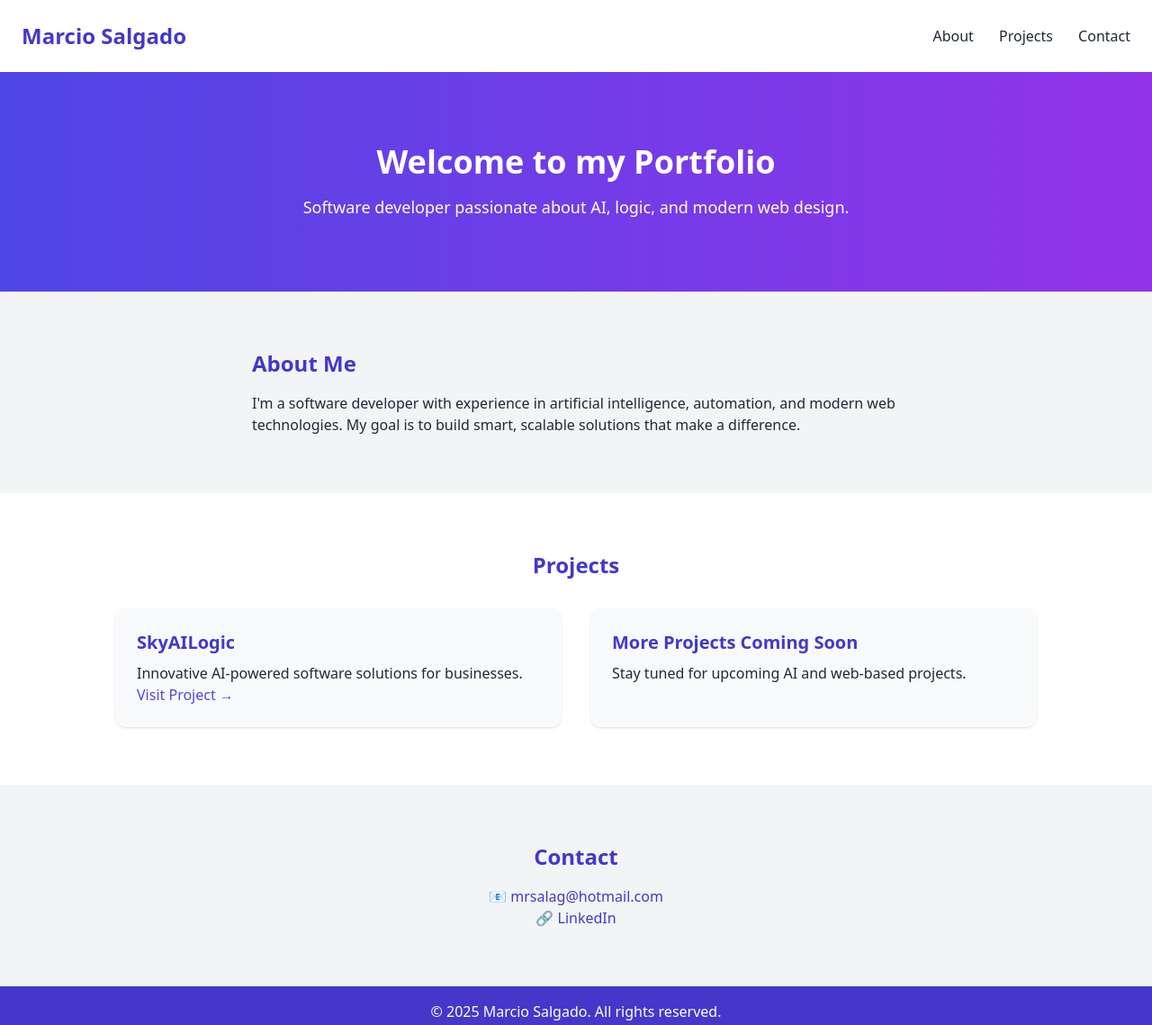
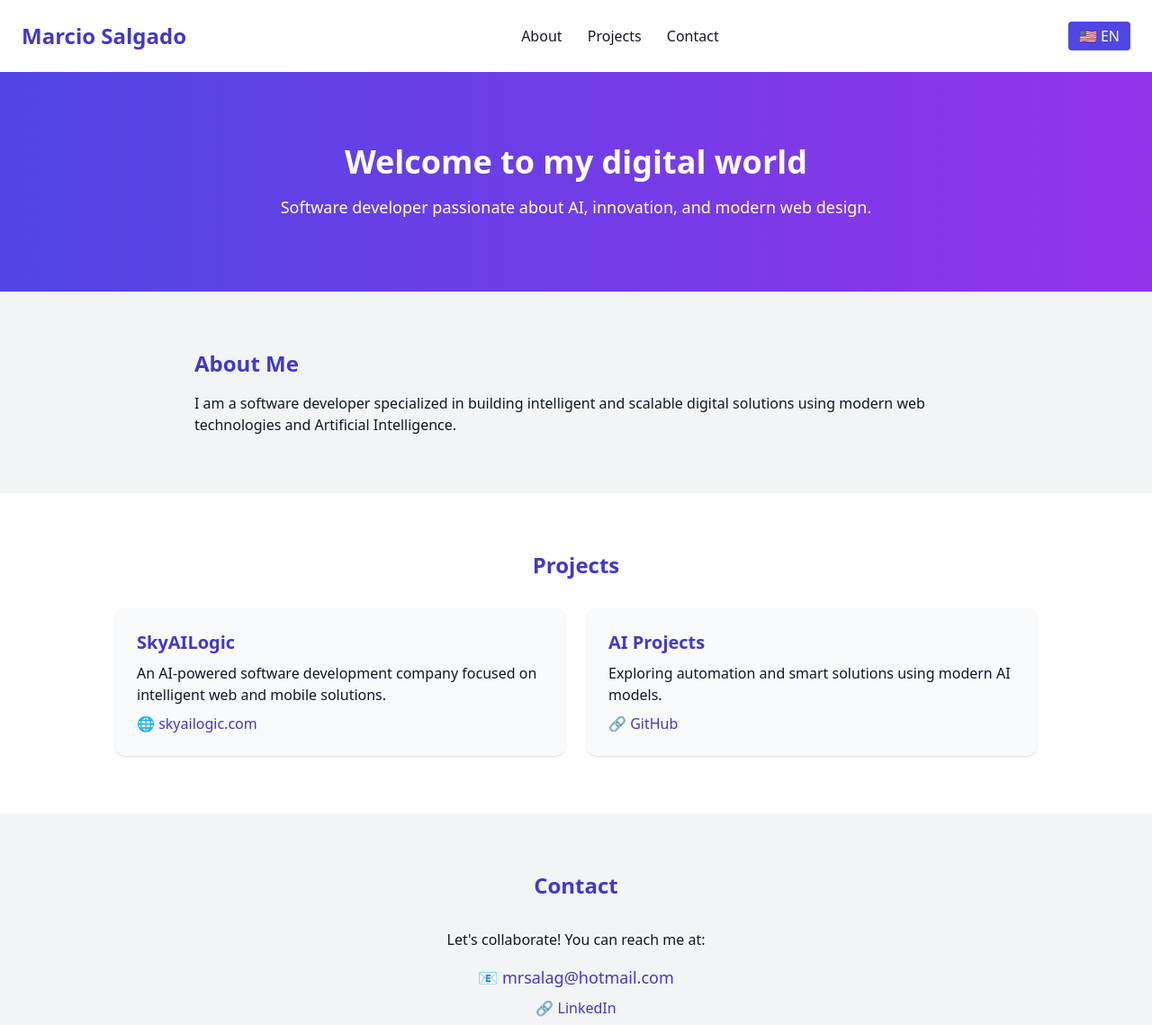
Before and after one commit to mrsalag1967/mrsalag1967.github.io, a plain HTML site: page index.html in a window 1280 px wide. Shown: the top 1139 px of the page at 90% size. Drawn offline with nearby package versions, Linux system fonts and the light colour scheme.

Commit message:
First commit - personal portfolio

```diff
--- a/index.html
+++ b/index.html
@@ -6,54 +6,75 @@
   <title>Marcio Salgado | Portfolio</title>
   <script src="https://cdn.tailwindcss.com"></script>
 </head>
-<body class="bg-gray-100 text-gray-800">
+<body class="bg-gray-100 text-gray-900">
 
   <!-- Header -->
   <header class="bg-white shadow-md p-6 flex justify-between items-center">
     <h1 class="text-2xl font-bold text-indigo-700">Marcio Salgado</h1>
-    <nav class="space-x-6">
-      <a href="#about" class="hover:text-indigo-700">About</a>
-      <a href="#projects" class="hover:text-indigo-700">Projects</a>
-      <a href="#contact" class="hover:text-indigo-700">Contact</a>
+
+    <nav class="space-x-6 hidden md:block">
+      <a href="#about" class="hover:text-indigo-700 lang" data-en="About" data-es="Sobre mí">About</a>
+      <a href="#projects" class="hover:text-indigo-700 lang" data-en="Projects" data-es="Proyectos">Projects</a>
+      <a href="#contact" class="hover:text-indigo-700 lang" data-en="Contact" data-es="Contacto">Contact</a>
     </nav>
+
+    <button id="lang-toggle" class="ml-4 px-3 py-1 bg-indigo-600 text-white rounded">🇺🇸 EN</button>
   </header>
 
   <!-- Hero -->
   <section class="text-center py-20 bg-gradient-to-r from-indigo-600 to-purple-600 text-white">
-    <h2 class="text-4xl font-bold mb-4">Welcome to my Portfolio</h2>
-    <p class="text-lg">Software developer passionate about AI, logic, and modern web design.</p>
+    <h2 class="text-4xl font-bold mb-4 lang" data-en="Welcome to my digital world" data-es="Bienvenido a mi mundo digital">
+      Welcome to my digital world
+    </h2>
+    <p class="text-lg lang" data-en="Software developer passionate about AI, innovation, and modern web design."
+       data-es="Desarrollador de software apasionado por la IA, la innovación y el diseño web moderno.">
+      Software developer passionate about AI, innovation, and modern web design.
+    </p>
   </section>
 
   <!-- About -->
-  <section id="about" class="max-w-3xl mx-auto py-16 px-6">
-    <h3 class="text-2xl font-bold text-indigo-700 mb-4">About Me</h3>
-    <p>
-      I'm a software developer with experience in artificial intelligence, automation, and modern web technologies.
-      My goal is to build smart, scalable solutions that make a difference.
+  <section id="about" class="max-w-4xl mx-auto py-16 px-6">
+    <h3 class="text-2xl font-bold mb-4 text-indigo-700 lang" data-en="About Me" data-es="Sobre mí">About Me</h3>
+    <p class="lang" data-en="I am a software developer specialized in building intelligent and scalable digital solutions using modern web technologies and Artificial Intelligence."
+       data-es="Soy un desarrollador de software especializado en crear soluciones digitales inteligentes y escalables utilizando tecnologías web modernas e Inteligencia Artificial.">
+       I am a software developer specialized in building intelligent and scalable digital solutions using modern web technologies and Artificial Intelligence.
     </p>
   </section>
 
   <!-- Projects -->
   <section id="projects" class="bg-white py-16 px-6">
-    <h3 class="text-2xl font-bold text-center text-indigo-700 mb-8">Projects</h3>
-    <div class="grid md:grid-cols-2 gap-8 max-w-5xl mx-auto">
+    <h3 class="text-2xl font-bold mb-8 text-center text-indigo-700 lang" data-en="Projects" data-es="Proyectos">Projects</h3>
+    <div class="grid md:grid-cols-2 gap-6 max-w-5xl mx-auto">
+
       <div class="bg-gray-50 p-6 rounded-xl shadow hover:shadow-lg">
-        <h4 class="text-xl font-bold mb-2 text-indigo-700">SkyAILogic</h4>
-        <p>Innovative AI-powered software solutions for businesses.</p>
-        <a href="https://mrsalag1967.github.io/skyailogic/" class="text-indigo-600 hover:underline" target="_blank">Visit Project →</a>
+        <h4 class="text-xl font-bold mb-2 text-indigo-700 lang" data-en="SkyAILogic" data-es="SkyAILogic">SkyAILogic</h4>
+        <p class="mb-2 lang" data-en="An AI-powered software development company focused on intelligent web and mobile solutions."
+           data-es="Empresa de desarrollo de software impulsada por IA, enfocada en soluciones web y móviles inteligentes.">
+           An AI-powered software development company focused on intelligent web and mobile solutions.
+        </p>
+        <a href="https://skyailogic.com" target="_blank" class="text-indigo-700 hover:underline">🌐 skyailogic.com</a>
       </div>
+
       <div class="bg-gray-50 p-6 rounded-xl shadow hover:shadow-lg">
-        <h4 class="text-xl font-bold mb-2 text-indigo-700">More Projects Coming Soon</h4>
-        <p>Stay tuned for upcoming AI and web-based projects.</p>
+        <h4 class="text-xl font-bold mb-2 text-indigo-700 lang" data-en="AI Projects" data-es="Proyectos de IA">AI Projects</h4>
+        <p class="mb-2 lang" data-en="Exploring automation and smart solutions using modern AI models."
+           data-es="Explorando la automatización y soluciones inteligentes utilizando modelos de IA modernos.">
+           Exploring automation and smart solutions using modern AI models.
+        </p>
+        <a href="https://github.com/mrsalag1967" target="_blank" class="text-indigo-700 hover:underline">🔗 GitHub</a>
       </div>
+
     </div>
   </section>
 
   <!-- Contact -->
   <section id="contact" class="bg-gray-100 py-16 px-6 text-center">
-    <h3 class="text-2xl font-bold text-indigo-700 mb-4">Contact</h3>
-    <p>📧 <a href="mailto:mrsalag@hotmail.com" class="text-indigo-700 hover:underline">mrsalag@hotmail.com</a></p>
-    <p>🔗 <a href="https://linkedin.com/in/marcio-salgado-lagos-004653153" class="text-indigo-700 hover:underline" target="_blank">LinkedIn</a></p>
+    <h3 class="text-2xl font-bold mb-8 text-indigo-700 lang" data-en="Contact" data-es="Contacto">Contact</h3>
+    <p class="lang" data-en="Let's collaborate! You can reach me at:" data-es="¡Colaboremos! Puedes contactarme en:">Let's collaborate! You can reach me at:</p>
+    <p class="mt-4 text-lg">
+      📧 <a href="mailto:mrsalag@hotmail.com" class="text-indigo-700 hover:underline">mrsalag@hotmail.com</a>
+    </p>
+    <p class="mt-2">🔗 <a href="https://linkedin.com/in/marcio-salgado-lagos-004653153" class="text-indigo-700 hover:underline">LinkedIn</a></p>
   </section>
 
   <!-- Footer -->
@@ -61,5 +82,18 @@
     <p>© 2025 Marcio Salgado. All rights reserved.</p>
   </footer>
 
+  <!-- Script: Language toggle -->
+  <script>
+    let currentLang = "en";
+    document.getElementById("lang-toggle").addEventListener("click", () => {
+      currentLang = currentLang === "en" ? "es" : "en";
+      document.querySelectorAll(".lang").forEach(el => {
+        el.textContent = el.getAttribute(`data-${currentLang}`);
+      });
+      document.getElementById("lang-toggle").textContent =
+        currentLang === "en" ? "🇺🇸 EN" : "🇪🇸 ES";
+    });
+  </script>
+
 </body>
 </html>
```
